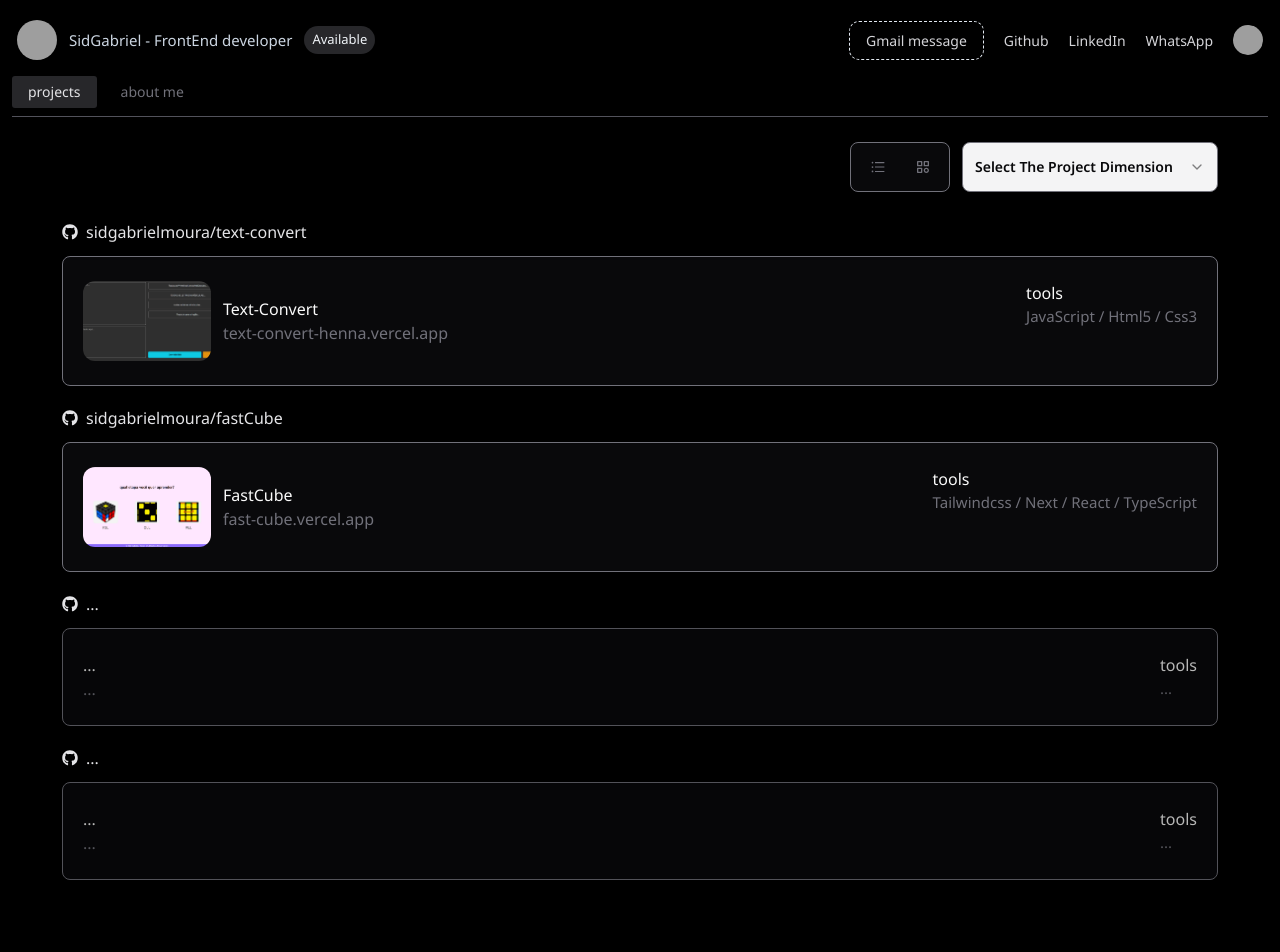
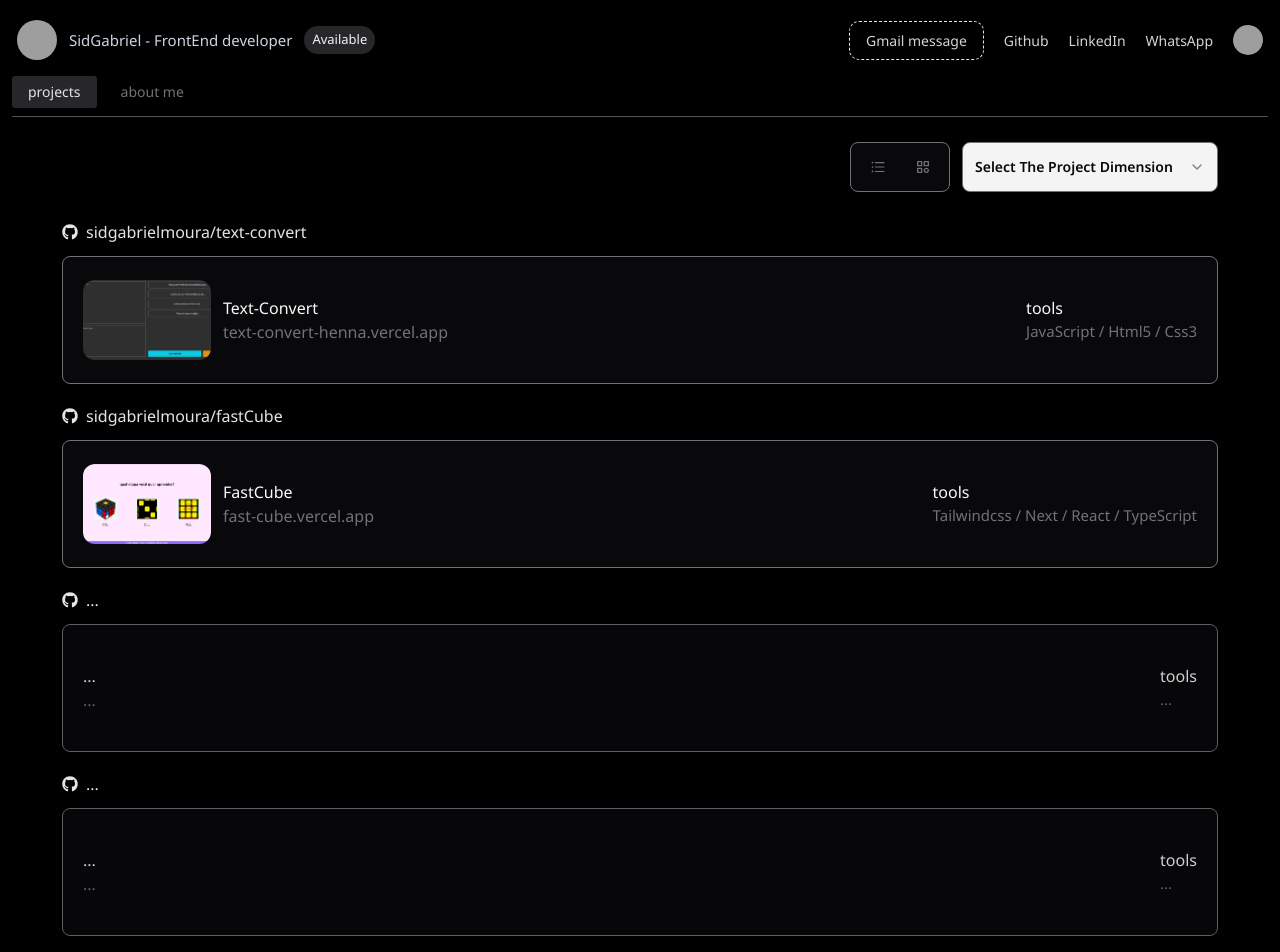
Before and after one commit to sidgabrielmoura/portfolioSidGabriel, a Next.js app: page / in a window 1280 px wide. Shown: the top 952 px of the page. Before the commit the page ends 905 px from the top, so only its background shows below. Built offline with nearby package versions, Linux system fonts and the light colour scheme; grey boxes are pictures that could not be loaded.

Commit message:
project cards bug fixed

```diff
--- a/src/components/siteComponents/linksNavBar.tsx
+++ b/src/components/siteComponents/linksNavBar.tsx
@@ -14,7 +14,8 @@
 
     return(
         <>
-            <Link href={href} className={`${isActive ? "transition-colors duration-300 delay-75 flex items-center justify-center h-[1.98rem] px-4 rounded-[3px] bg-zinc-800 text-zinc-200" : "transition-colors duration-300 delay-75 flex items-center justify-center h-[1.98rem] px-4 rounded-[3px] hover:bg-zinc-900 hover:text-zinc-300"}`}>
+            <Link href={href} className={`${isActive ? "transition-colors duration-300 delay-75 flex items-center justify-center h-[1.98rem] px-4 rounded-[3px] bg-zinc-800 text-zinc-200"
+            : "transition-colors duration-300 delay-75 flex items-center justify-center h-[1.98rem] px-4 rounded-[3px] hover:bg-zinc-900 hover:text-zinc-300"}`}>
                 {children}
             </Link>
         </>
--- a/src/components/siteComponents/projectsPage.tsx
+++ b/src/components/siteComponents/projectsPage.tsx
@@ -53,7 +53,7 @@
 
                             <div className="flex items-center gap-2 hover:text-zinc-50"><FaGithub/><a target="_blank" href="https://github.com/sidgabrielmoura/text-convert">sidgabrielmoura/text-convert</a></div>
 
-                            <div className="w-full border flex justify-between border-zinc-500 bg-zinc-950 rounded-lg px-[20px] py-[3vh]
+                            <div className="w-full border flex justify-between border-zinc-500 bg-zinc-950 rounded-lg px-[20px] h-[16vh]
                             md:flex-row
                             min-[320px]:flex-col min-[320px]:gap-3">
                                 <div className="h-full flex items-center gap-3">
@@ -83,7 +83,7 @@
                         <section className="text-zinc-200 w-full flex flex-col gap-3">
                             <div className="flex items-center gap-2 hover:text-zinc-50"><FaGithub/><a target="_blank" href="https://github.com/sidgabrielmoura/fastCube">sidgabrielmoura/fastCube</a></div>
 
-                            <div className="w-full border flex justify-between border-zinc-500 bg-zinc-950 rounded-lg px-[20px] py-[3vh]
+                            <div className="w-full border flex justify-between border-zinc-500 bg-zinc-950 rounded-lg px-[20px] h-[16vh]
                             md:flex-row
                             min-[320px]:flex-col min-[320px]:gap-3">
                                 <div className="h-full flex items-center gap-3">
@@ -100,10 +100,10 @@
 
                                 </div>
 
-                                <div className="h-full flex justify-center flex-col">
+                                <section className="h-full flex flex-col justify-center">
                                     <h1 className="text-zinc-50">tools</h1>
                                     <p className="text-zinc-500 cursor-default transition-colors duration-300 text-[15px]">Tailwindcss / Next / React / TypeScript</p>
-                                </div>
+                                </section>
 
                             </div>
                         </section>
@@ -112,7 +112,7 @@
                         <section className="text-zinc-200 w-full flex flex-col gap-3">
                             <div className="flex items-center gap-2 hover:text-zinc-50"><FaGithub/>{/*<a href="" target="_blank">...</a>*/}...</div>
 
-                            <div className="w-full border flex justify-between border-zinc-500 bg-zinc-950 rounded-lg px-[20px] py-[3vh] animate-pulse
+                            <div className="w-full border flex justify-between border-zinc-500 bg-zinc-950 rounded-lg px-[20px] h-[16vh] animate-pulse
                             md:flex-row
                             min-[320px]:flex-col min-[320px]:gap-3">
                                 <div className="h-full flex items-center gap-3">
@@ -141,7 +141,7 @@
                         <section className="text-zinc-200 w-full flex flex-col gap-3">
                             <div className="flex items-center gap-2 hover:text-zinc-50"><FaGithub/>{/*<a href="" target="_blank">...</a>*/}...</div>
 
-                            <div className="w-full border flex justify-between border-zinc-500 bg-zinc-950 rounded-lg px-[20px] py-[3vh] animate-pulse
+                            <div className="w-full border flex justify-between border-zinc-500 bg-zinc-950 rounded-lg px-[20px] h-[16vh] animate-pulse
                             md:flex-row
                             min-[320px]:flex-col min-[320px]:gap-3">
                                 <div className="h-full flex items-center gap-3">
```
